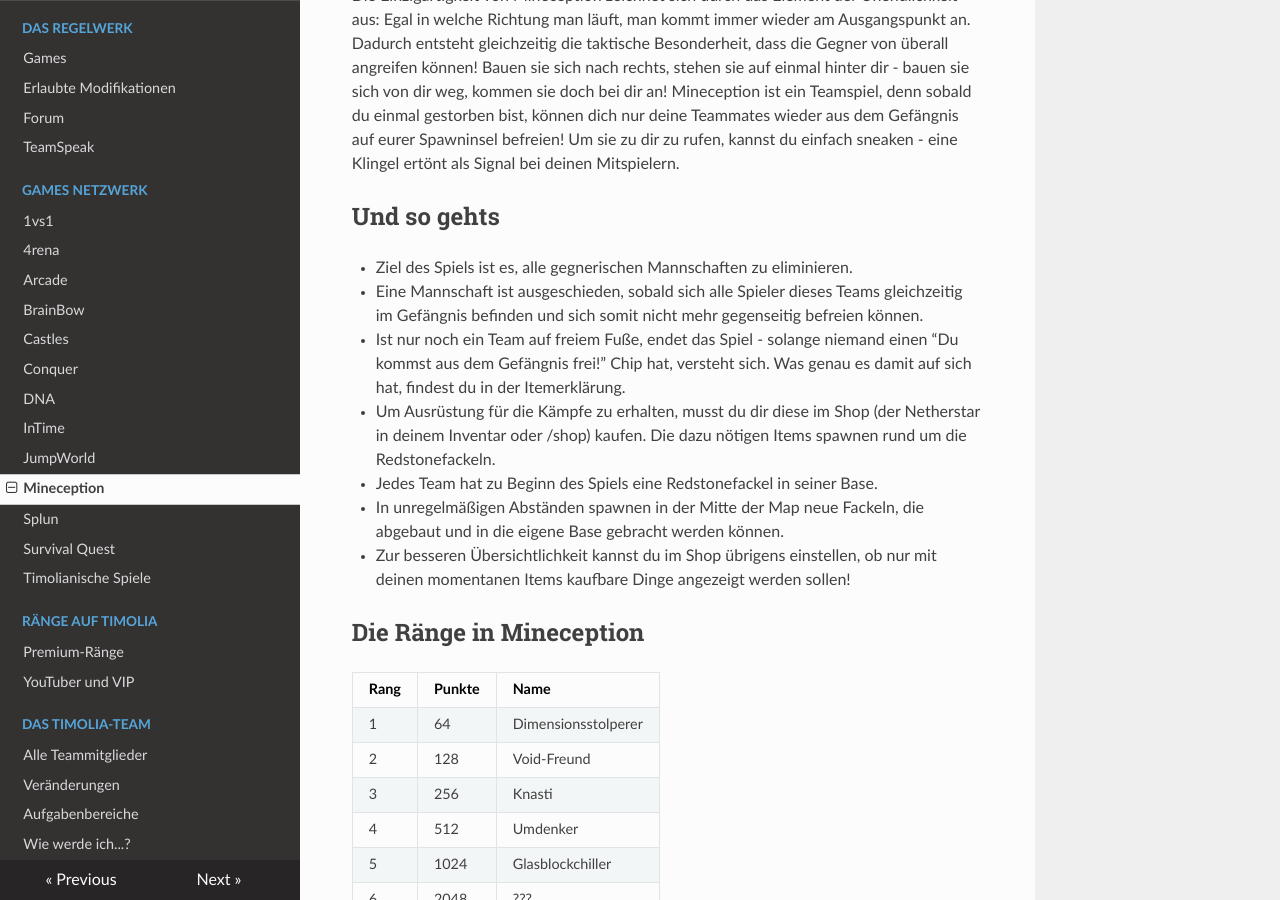
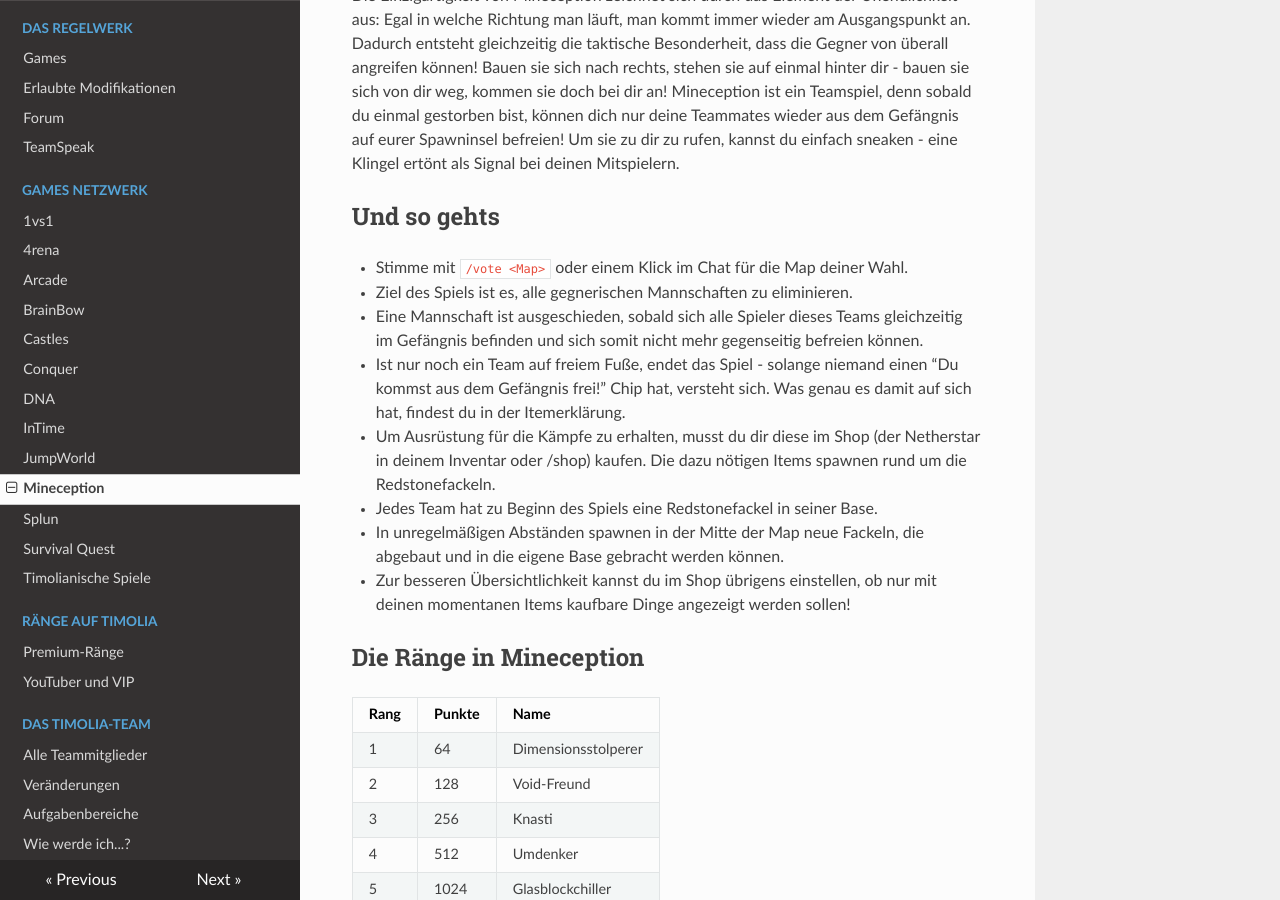
Before and after one commit to TimoliaDE/HowTo, an MkDocs documentation site: the page built from docs/games/mineception.md, in a window 1280 px wide and 900 px high, scrolled down 337 px. Built offline with MkDocs 1.6.1, drawn with Linux system fonts in a browser that asks for light colours; nearby versions of some CDN libraries; old or Windows-style settings are respelled for this version of MkDocs; some of the changed text lies outside the part shown.

Commit message:
Update mineception.md

```diff
--- a/docs/games/mineception.md
+++ b/docs/games/mineception.md
@@ -7,6 +7,7 @@ bauen sie sich von dir weg, kommen sie doch bei dir an! Mineception ist ein Team
 aus dem Gefängnis auf eurer Spawninsel befreien! Um sie zu dir zu rufen, kannst du einfach sneaken - eine Klingel ertönt als Signal bei deinen Mitspielern.
 
 ## Und so gehts
+- Stimme mit `/vote <Map>` oder einem Klick im Chat für die Map deiner Wahl.
 - Ziel des Spiels ist es, alle gegnerischen Mannschaften zu eliminieren.
 - Eine Mannschaft ist ausgeschieden, sobald sich alle Spieler dieses Teams gleichzeitig im Gefängnis befinden und sich somit nicht mehr gegenseitig befreien können.
 - Ist nur noch ein Team auf freiem Fuße, endet das Spiel - solange niemand einen “Du kommst aus dem Gefängnis frei!” Chip hat, versteht sich. Was genau es damit auf sich hat, findest du in der Itemerklärung.
@@ -47,6 +48,7 @@ Wie viel du für diesen Chip bezahlen musst, hängt von der Zahl deiner Mitspiel
 
 ## Premium-Features
 - Premium-Spieler besitzen je nach Rang bis zu vier Stimmen im Voting-System.
+- Zum Mapvoting kann jederzeit die Liebslingsmap hinzugefügt werden.
 - Premium-Spieler erhalten bis zu drei mal mehr Pixel.
 - Premium-Spieler können in der Voting-Phase Spieler aus einem vollen Team kicken.
 - Werde mit `/togglerank` als normaler Spieler angezeigt.
```
